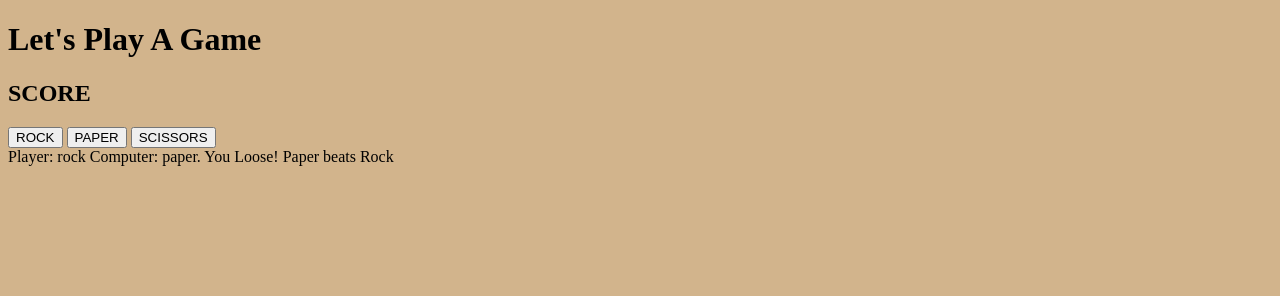
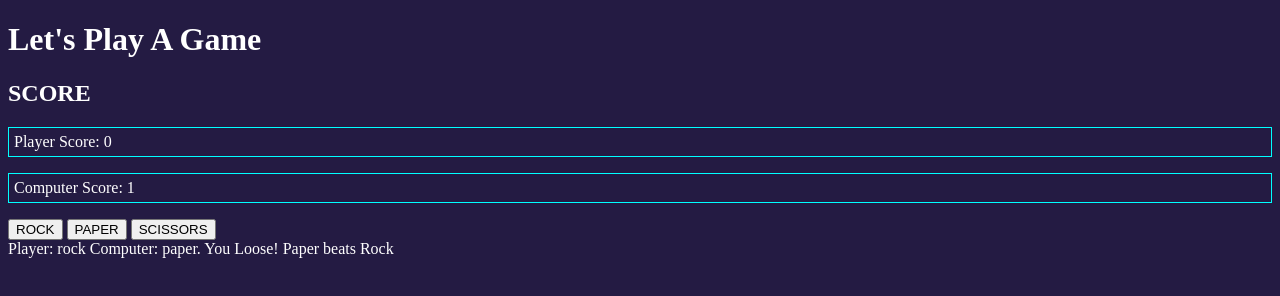
Before and after one commit to gnub33/rock-paper-scissors, a plain HTML site: page index.html in a window 1280 px wide. Both pictures are taken after a click on the button "ROCK". Drawn offline with Linux system fonts and the light colour scheme.

Commit message:
Create Scoreboard
Now when the a button is clicked, text appears on the browser displaying
the result of the match. Player or computer score is incremented
depending on winner.

Right now the logic is so that when player score + comp score is equal
to 3, the game displays the final winner of the game. However the player
is allowed to keep playing. Also the game does not take tied matches
into consideration.

-Create a 'tie' counter to limit the number of matches to 5 per game
-Try to make match results more readable
-Create a reset button after game ends, sets counter back to 0 and
clears results div

```diff
--- a/game.js
+++ b/game.js
@@ -32,9 +32,12 @@ const computerPlay = () => {
     return computerInput;
 }
 
+let playerWin;
+
 const playRound = (playerSelection, computerSelection) => {
-    let playerWin; // variable that holds single round result
+    //let playerWin; // variable that holds single round result
     const results = document.createElement('div'); //creates a new div to hold round result
+
 
     // use comparison operators to compare both arguments, then decide winner
     //const sunny = "sunny day hooray!";
@@ -44,6 +47,9 @@ const playRound = (playerSelection, computerSelection) => {
             results.textContent = `Player: ${playerSelection} Computer: ${computerSelection}. You Loose! Paper beats Rock`; //creates text inside div
             container.appendChild(results); // ads div to browser
             playerWin = "no"; // for the code global scope
+            //const subject = document.querySelector('.subject');
+            //var scoreP = 77;
+            //subject.insertAdjacentHTML('afterend', `${scoreP}`);
         } else if(computerSelection === "scissors") {
             results.textContent = `Player: ${playerSelection} Computer: ${computerSelection}. You Win! Rock beats Scissors`;
             container.appendChild(results);
@@ -86,6 +92,61 @@ const playRound = (playerSelection, computerSelection) => {
     }
 }
 
+//the game function
+let playerWins = 0;
+let computerWins = 0;
+let outcome = 'balloon';
+
+function game() {
+    //five rounds
+    //keeps score
+    //declares winner at the end
+
+    //let playerWins = 0;
+    //let computerWins = 0;
+    //let outcome;
+
+    const psco = document.querySelector('.player')
+    const csco = document.querySelector('.computer')
+
+
+    //playRound(button.id, computerPlay());
+    //console.log("player input is " + playerSelection + " and " + "computer input is " + computerSelection)
+    //console.log(playRound(playerSelection,computerSelection))
+    //console.log("Match is, You: " + playerSelection + " vs computer: " + computerSelection)
+
+    if(playerWin == "yes") {
+        console.log("playerWin: " + playerWin);
+        playerWins++;
+    } else if(playerWin == "no") {
+        console.log("playerWin: " + playerWin);
+        computerWins++;
+    } else {
+        console.log("playerWin: " + playerWin);
+    }
+    console.log("player wins: " + playerWins + " computer wins: " + computerWins)
+    //roundCounter ++;
+
+    psco.textContent = `Player Score: ${playerWins}`;
+    csco.textContent = `Computer Score: ${computerWins}`;
+
+    const finalResult = document.createElement('div'); //creates a new div to hold final result
+
+
+    if(playerWins + computerWins >= 3) {
+        if(playerWins > computerWins) {
+            outcome = "You Win the Game!!!"
+        } else if(playerWins < computerWins) {
+            outcome = "Sorry you lost..."
+        } else {
+            outcome = "The Ultimate Tie"
+        }
+        console.log(outcome);
+        finalResult.textContent = `${outcome}`;
+        container.appendChild(finalResult);
+    }
+
+}
 
 //DOM area
 const container = document.querySelector('#container');
@@ -94,6 +155,7 @@ const buttons = document.querySelectorAll('button');
 buttons.forEach((button) => {
   button.addEventListener('click', () => {
     playRound(button.id,computerPlay());
+    game();
     //create another function that returns results string
   });
 });
@@ -101,5 +163,5 @@ buttons.forEach((button) => {
 
 
 
-
+console.log(outcome);
 console.log("hello \nthere big guy");
--- a/index.html
+++ b/index.html
@@ -12,6 +12,11 @@
     <h1>Let's Play A Game</h1>
     <div class="scoreboard">
         <h2>SCORE</h2>
+        <div id="scores">
+            <p class="player score">Player Score: <code class="subject"></code> </p>
+            <p class="computer score">Computer Score: <code class="subject"></code> </p>
+        </div>
+
     </div>
     <div id="container">
         <button id="rock">ROCK</button>
--- a/style.css
+++ b/style.css
@@ -1,3 +1,14 @@
 body {
-    background-color: tan;
+    background-color:rgb(36, 27, 67);
+    color: white;
 }
+
+.scores {
+    display: flex;
+    gap: 20px;
+}
+
+.score {
+    border: aqua solid 1px;
+    padding: 5px;
+}
```
Also changed, not shown: scratch.js (+5 -8 lines).
